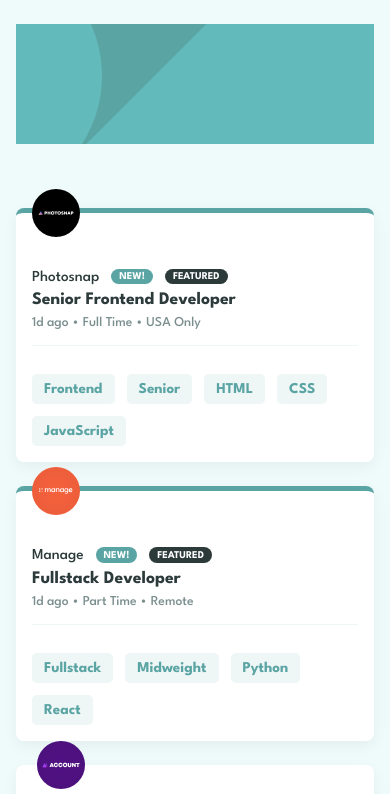
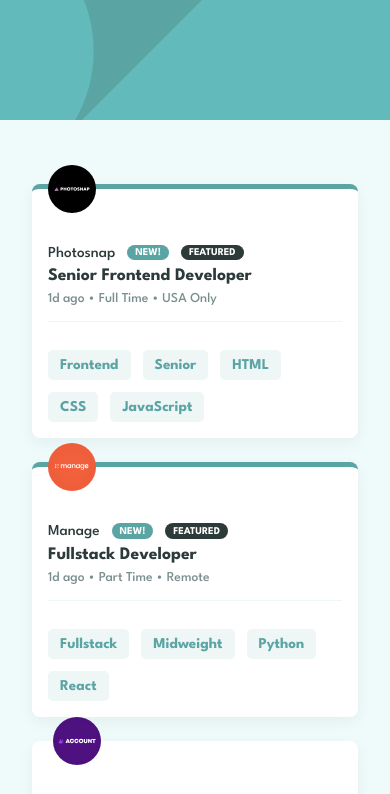
Before and after one commit to mwangaza12/job_listings, a plain HTML site: page index.html in a window 390 px wide. Shown: the top 794 px of the page. Drawn offline with Linux system fonts and the light colour scheme.

Commit message:
fixed some padding

```diff
--- a/style.css
+++ b/style.css
@@ -9,7 +9,6 @@ body {
     font-family: 'League Spartan', sans-serif;
     background: hsl(180, 52%, 96%);
     color: hsl(180, 8%, 52%);
-    padding: 2rem;
     font-size: 15px;
 }
 
@@ -101,6 +100,7 @@ body {
     flex-direction: column;
     gap: 1.5rem;
     margin-top: 3rem;
+    padding: 0 2rem;
 }
 
 .job-card {
@@ -194,10 +194,6 @@ body {
 }
 
 @media (max-width: 768px) {
-    body {
-        padding: 1.5rem 1rem;
-    }
-
     .header {
         background: url('./images/bg-header-mobile.svg') no-repeat center;
         background-size: cover;
```
